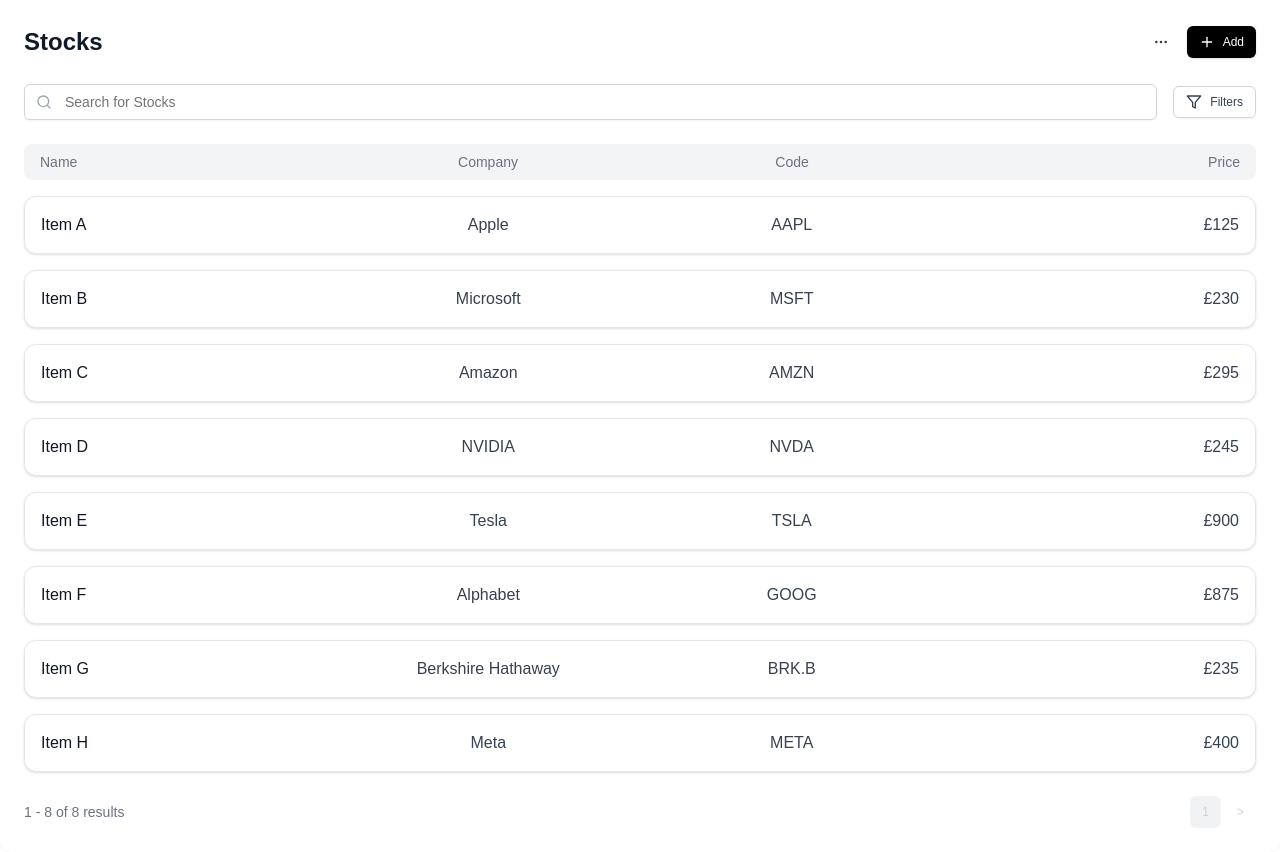
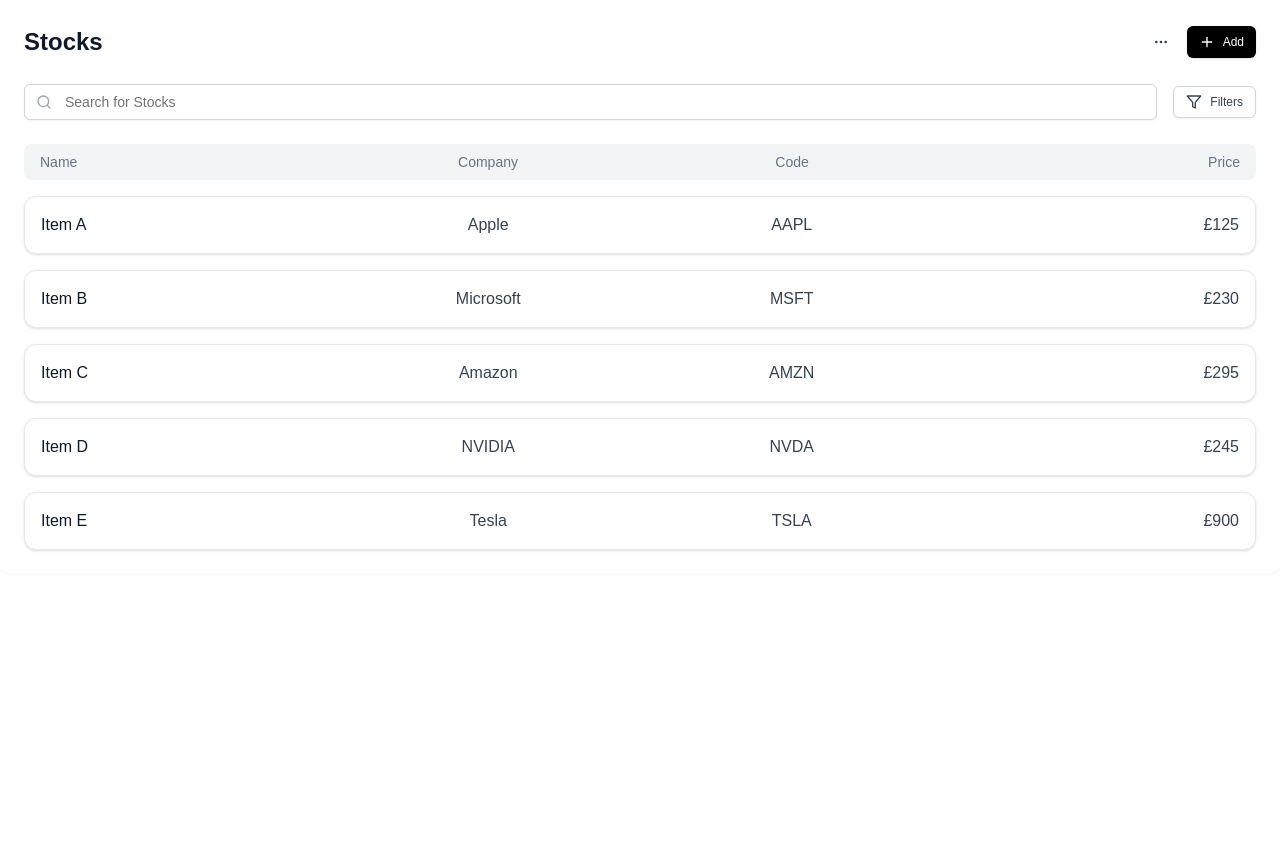
Before and after one commit to Kayode-Olumo/kayode-s1-tech-test, a Next.js app: page / in a window 1280 px wide. After the commit the page ends 800 px from the top, so only its background shows below. Built offline with nearby package versions, Linux system fonts and the light colour scheme.

Commit message:
final amendments

```diff
--- a/components/StockList/StockList.tsx
+++ b/components/StockList/StockList.tsx
@@ -98,10 +98,6 @@
       }
     });
 
-  const displayedStocks = showCheapest
-    ? filteredStocks.slice(0, 5)
-    : filteredStocks;
-
   const toggleSortOrder = () => {
     setSortOrder((prevOrder) => (prevOrder === "asc" ? "desc" : "asc"));
   };
@@ -151,6 +147,7 @@
       <StockTable
         subHeaders={["Name", "Company", "Code", "Price"]}
         filteredStocks={filteredStocks}
+        showCheapest={showCheapest}
       />
     </div>
   );
--- a/components/StockTable/StockTable.tsx
+++ b/components/StockTable/StockTable.tsx
@@ -5,18 +5,22 @@
 interface IStockTable {
   subHeaders: string[];
   filteredStocks: IStock[];
+  showCheapest: boolean;
 }
 
-const StockTable: FC<IStockTable> = ({ subHeaders, filteredStocks }) => {
+const StockTable: FC<IStockTable> = ({
+  subHeaders,
+  filteredStocks,
+  showCheapest,
+}) => {
   const [currentPage, setCurrentPage] = useState(1);
   const itemsPerPage = 10;
 
   // Calculate the stocks to display based on the current page
   const startIndex = (currentPage - 1) * itemsPerPage;
-  const displayedStocks = filteredStocks.slice(
-    startIndex,
-    startIndex + itemsPerPage
-  );
+  const displayedStocks = showCheapest
+    ? filteredStocks.slice(0, 5)
+    : filteredStocks.slice(startIndex, startIndex + itemsPerPage);
 
   // Handle page change
   const handlePageChange = (newPage: number) => {
@@ -46,14 +50,14 @@
           <CardItem key={stock.id} {...stock} />
         ))}
       </div>
-
-      {/* Pass the page change handler and current page info to Pagination */}
+      {!showCheapest && (
         <Pagination
           displayedStocks={displayedStocks}
           filteredStocks={filteredStocks}
           currentPage={currentPage}
           onPageChange={handlePageChange}
         />
+      )}
     </>
   );
 };
```
Lines whose indentation alone changed are shown as unchanged.
